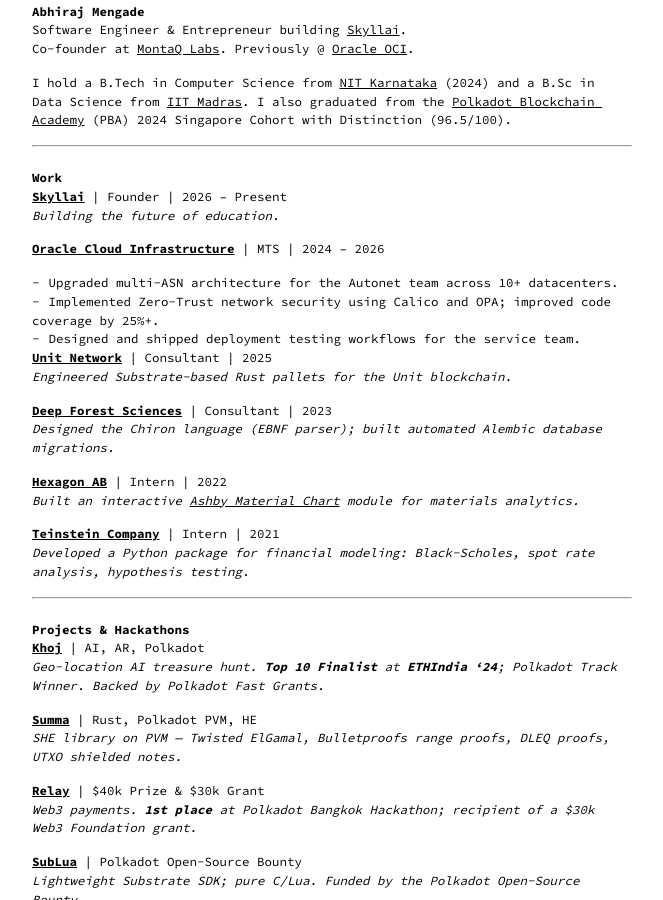
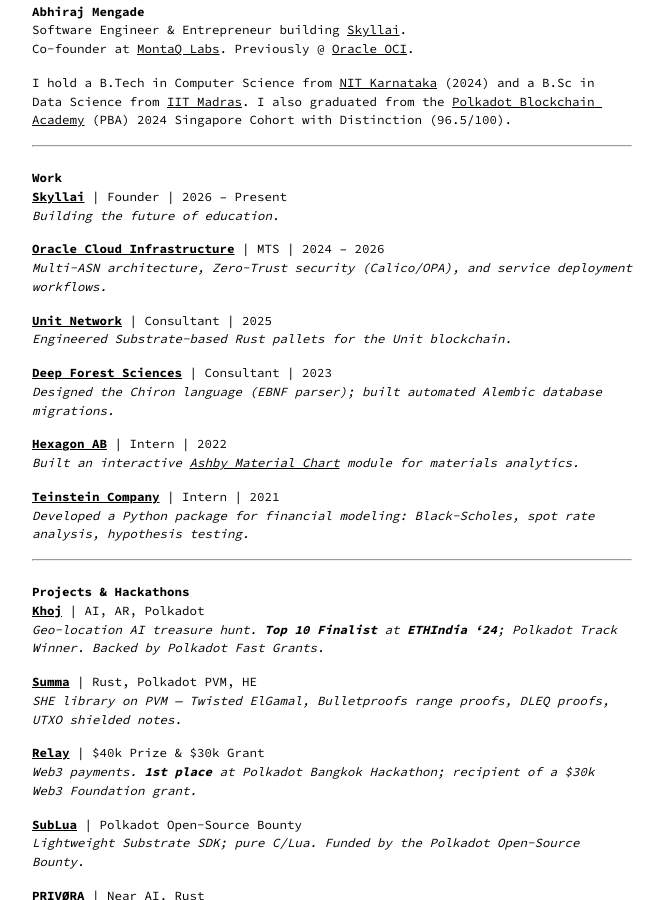
Before and after one commit to abhiraj-mengade/abhiraj-mengade.github.io, a Jekyll site: the page built from about.md, in a window 1280 px wide and 900 px high, scrolled down 660 px. Shown: the whole window, without its empty margins (308-971 px from the left). Built offline with Jekyll 4.4.1, drawn with Linux system fonts in a browser that asks for light colours.

Commit message:
Shorten Oracle experience description

```diff
--- a/about.md
+++ b/about.md
@@ -21,9 +21,7 @@
 *Building the future of education.*
 
 **[Oracle Cloud Infrastructure](https://www.oracle.com/cloud/)** | MTS | 2024 – 2026
-*   Upgraded multi-ASN architecture for the Autonet team across 10+ datacenters.
-*   Implemented Zero-Trust network security using Calico and OPA; improved code coverage by 25%+.
-*   Designed and shipped deployment testing workflows for the service team.
+*Multi-ASN architecture, Zero-Trust security (Calico/OPA), and service deployment workflows.*
 
 **[Unit Network](https://unit.network/)** | Consultant | 2025
 *Engineered Substrate-based Rust pallets for the Unit blockchain.*
```
